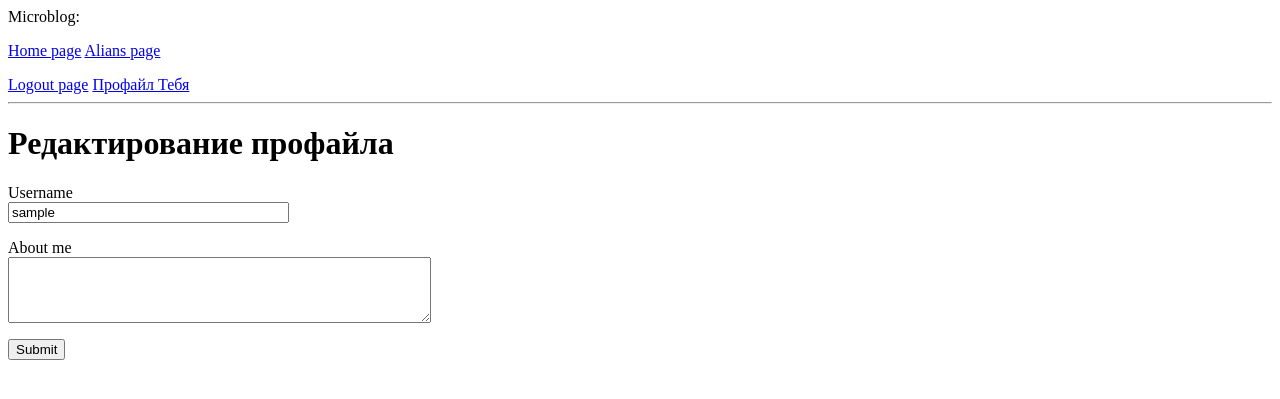
After one commit to FF7FSystem/flaskline, a Flask app: page /edit_profile in a window 1280 px wide. The commit adds this page. Shown: the top 399 px of the page. Run offline with Flask 2, Linux system fonts and the light colour scheme; the visitor is signed in with stand-in values (Sample User, id 1); data comes from the database, SQL or seed files in the repository; both versions use the stored data as it was after the commit.

Commit message:
add edit profile

```diff
--- a/app/forms.py
+++ b/app/forms.py
@@ -1,7 +1,7 @@
 from termcolor import colored
 from flask_wtf import FlaskForm
-from wtforms import StringField, PasswordField, BooleanField, SubmitField
-from wtforms.validators import ValidationError, DataRequired, Email, EqualTo
+from wtforms import StringField, PasswordField, BooleanField, SubmitField, TextAreaField
+from wtforms.validators import ValidationError, DataRequired, Email, EqualTo, Length
 from app.models import User
 
 class LoginForm(FlaskForm):
@@ -32,3 +32,9 @@ class RegistrationForm(FlaskForm):
         user = User.query.filter_by(email=email.data).first()
         if user is not None:
             raise ValidationError('Please use a different email address.')
+
+class EditProfileForm(FlaskForm):
+    print(colored('Создается класс EditProfileForm','blue', attrs=['bold']))
+    username = StringField('Username', validators=[DataRequired()])
+    about_me = TextAreaField('About me', validators=[Length(min=0, max=140)])
+    submit = SubmitField('Submit')
--- a/app/models.py
+++ b/app/models.py
@@ -4,6 +4,7 @@ from app import db, login
 from werkzeug.security import generate_password_hash, check_password_hash
 from flask_login import UserMixin
 from hashlib import md5
+
 
 
 @login.user_loader
--- a/app/routes.py
+++ b/app/routes.py
@@ -6,6 +6,8 @@ from app.forms import LoginForm, RegistrationForm
 from flask_login import current_user, login_user, logout_user, login_required
 from app.models import User
 from werkzeug.urls import url_parse
+from datetime import datetime
+from app.forms import EditProfileForm
 
 @app.route('/')
 @app.route('/index')
@@ -80,11 +82,37 @@ def register():
 def user(username):
     print(colored('Загружается страница User (просмотр профиля)','yellow', attrs=['bold']))
     user = User.query.filter_by(username=username).first_or_404()
+    print(colored('В переменной User (просмотр профиля)','red', attrs=['bold']), user)
     #в таблице User ищется зерегистрированый юзер  (глупость полная, мы же зарегались)
     # но ссылка динамичная потом видимо в ЮЗЕРНЕЙ будет передавться другие имена  для просмотра чужих станиц
     posts = [
         {'author': user, 'body': 'Test post #1'},
-        {'author': user, 'body': 'Test post #2'},
+        {'author': user, 'body': 'Test post #2'}
             ]
     return render_template('user.html', user=user, posts=posts)
     #Открывается страница пользователя который вошел в систему потому что его данные передаются на входную функцию в ХТМЛ форме
+
+@app.before_request
+def before_request():
+    print(colored('Запускается функция before_request','yellow', attrs=['bold']))
+    if current_user.is_authenticated:
+        current_user.last_seen = datetime.utcnow()
+        db.session.commit()
+
+
+@app.route('/edit_profile', methods=['GET', 'POST'])
+@login_required
+def edit_profile():
+    print(colored('Запускается функция edit_profile','yellow', attrs=['bold']))
+    form = EditProfileForm()
+    if form.validate_on_submit():
+        current_user.username = form.username.data
+        current_user.about_me = form.about_me.data
+        db.session.commit()
+        flash('Изменения профайла были  сохранены')
+        return redirect(url_for('edit_profile'))
+    elif request.method == 'GET':
+        form.username.data = current_user.username
+        form.about_me.data = current_user.about_me
+    return render_template('edit_profile.html', title='Edit Profile',
+                           form=form)
--- a/app/templates/base.html
+++ b/app/templates/base.html
@@ -9,16 +9,16 @@
     <body>
         <div>
             Microblog:
-            <p>А ты Зарегистрировался ???
-            <a href="{{ url_for('register') }}">Зарегистрироваться!</a></p>
-            <a href="{{ url_for('index') }}">Home page</a>
-            <a href="{{ url_for('index2') }}">Not Home page</a>
+
+            <p><a href="{{ url_for('index') }}">Home page</a>
+            <a href="{{ url_for('index2') }}">Alians page</a></p>
             {% if current_user.is_anonymous %}
-            <a href="{{ url_for('login') }}">Login page</a>
+                <p><a href="{{ url_for('login') }}">Login page</a></p>
             {% else %}
-            <a href="{{ url_for('user', username=current_user.username) }}">Профайл Юзера</a>
-            <a href="{{ url_for('logout') }}">Logout page</a>
+                <a href="{{ url_for('logout') }}">Logout page</a>
+                <a href="{{ url_for('user', username=current_user.username) }}">Профайл Тебя</a>
             {% endif %}
+
         </div>
         <hr>
         {% with messages = get_flashed_messages() %}
--- /dev/null
+++ b/app/templates/edit_profile.html
@@ -0,0 +1,23 @@
+{% extends "base.html" %}
+
+{% block content %}
+    <h1>Редактирование профайла</h1>
+    <form action="" method="post">
+        {{ form.hidden_tag() }}
+        <p>
+            {{ form.username.label }}<br>
+            {{ form.username(size=32) }}<br>
+            {% for error in form.username.errors %}
+            <span style="color: red;">[{{ error }}]</span>
+            {% endfor %}
+        </p>
+        <p>
+            {{ form.about_me.label }}<br>
+            {{ form.about_me(cols=50, rows=4) }}<br>
+            {% for error in form.about_me.errors %}
+            <span style="color: red;">[{{ error }}]</span>
+            {% endfor %}
+        </p>
+        <p>{{ form.submit() }}</p>
+    </form>
+{% endblock %}
--- a/app/templates/login.html
+++ b/app/templates/login.html
@@ -1,6 +1,7 @@
 {% extends "base.html" %}
 
 {% block content %}
+<p><a href="{{ url_for('register') }}">Зарегистрироваться!</a></p>
     <h1>Вход в тайное логово</h1>
     <form action="" method="post">
         {{ form.hidden_tag() }}
@@ -21,4 +22,5 @@
         <p>{{ form.remember_me() }} {{ form.remember_me.label }}</p>
        <p>{{ form.submit()}} (Кнопка и названия полей чет не переделываются, заложенные формы)</p>
     </form>
+
 {% endblock %}
```
Also changed, not shown: app/templates/user.html (+10 -2 lines), migrations/versions/5b75e57799e1_add_new_fields_in_user_model.py (added, +30 -0 lines), app.db, 1 other file.
